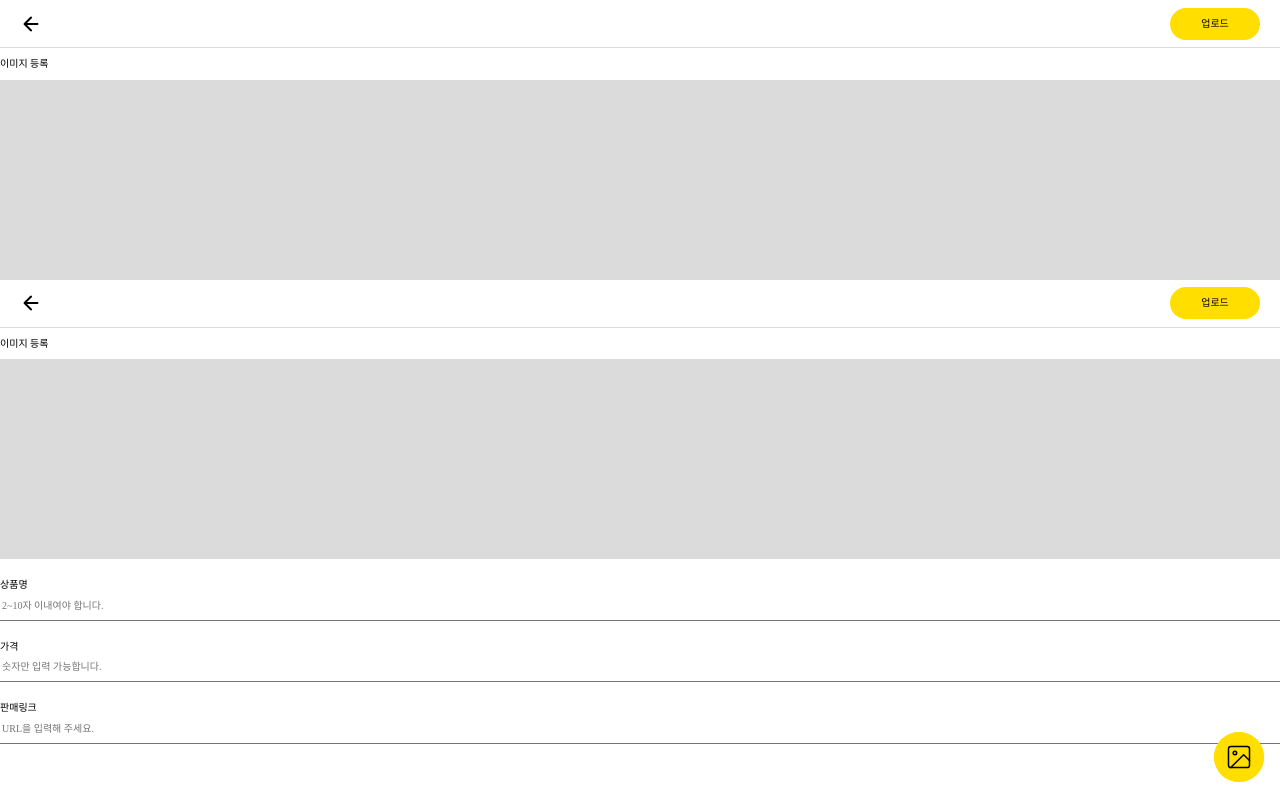
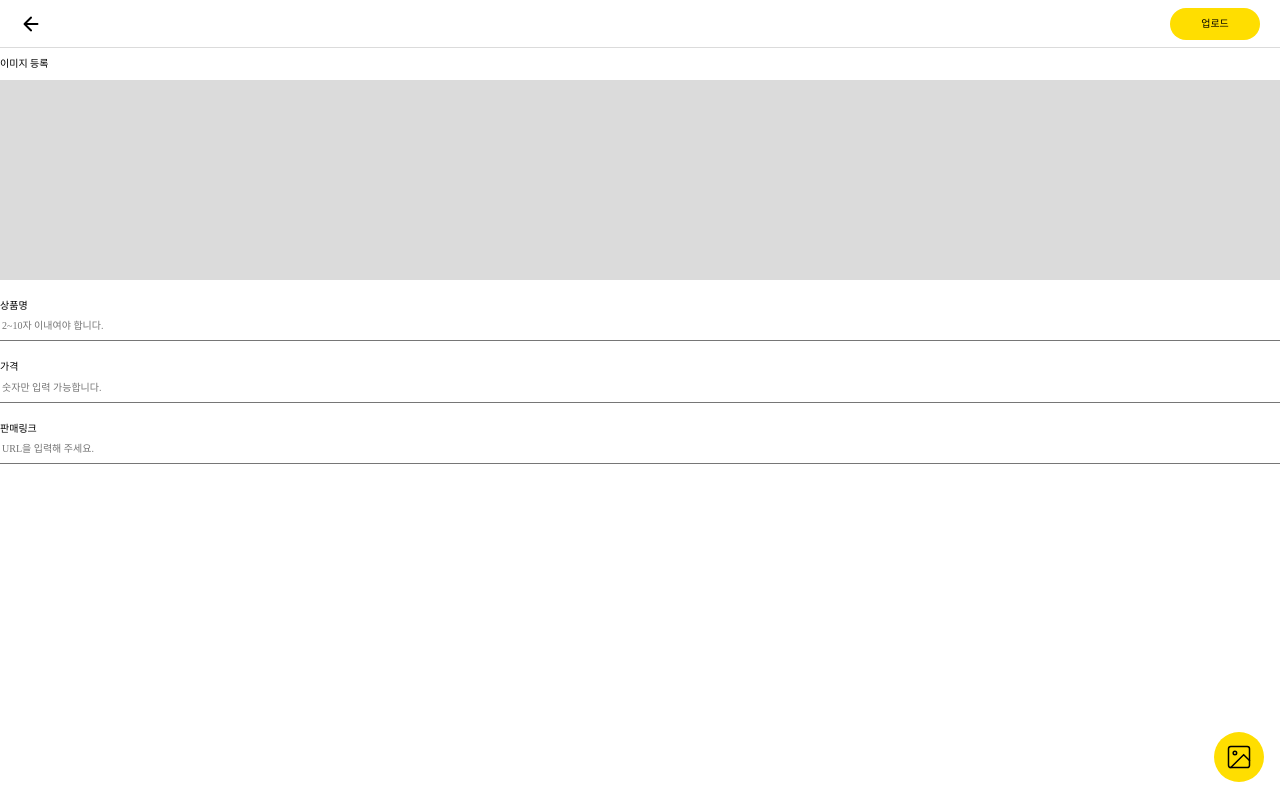
Before and after one commit to FRONTENDSCHOOL5/final-11-NigoNego, a React (Create React App) app: page /product in a window 1280 px wide. Built offline with nearby package versions, Linux system fonts and the light colour scheme.

Commit message:
🐛 Fix: #75 ProductPage 컴포넌트 구조 변경

```diff
--- a/src/pages/PostPage/PostUpload/PostUpload.jsx
+++ b/src/pages/PostPage/PostUpload/PostUpload.jsx
@@ -27,8 +27,6 @@ export default function PostUpload() {
     }).then(result => {
       // console.log('요청성공');
       setImage(`https://api.mandarin.weniv.co.kr/${result.data.filename}`);
-      console.log(toString(image));
-      // console.log(image);
     });
   };
 
--- a/src/pages/ProductPage/ProductPage.jsx
+++ b/src/pages/ProductPage/ProductPage.jsx
@@ -1,15 +1,165 @@
 import React, { useState } from 'react';
-import AddProductImg from './AddProductImg';
-import ProductInput from './ProductInput';
+import axios from 'axios';
+import styled from 'styled-components';
+import Input from '../../components/common/Input/Input';
 import { HeaderUploadNav } from '../../components/common/Header/Header';
-import axios from 'axios';
+// import { HeaderUploadNav } from '../common/Header/Header';
+import buttonImg from '../../assets/images/upload-file.svg';
 
 export default function ProductPage() {
+  const [itemName, setItemName] = useState('');
+  const [price, setPrice] = useState('');
+  const [link, setLink] = useState('');
+
+  // const [content, setContent] = useState('');
+  const [itemImage, setItemImage] = useState('');
+
+  // user 데이터 저장
+  // const [userImage, setUserImage] = useState('');
+  // const [userContent, setUserContent] = useState('');
+
+  const handleImageUpload = e => {
+    e.preventDefault();
+
+    const file = e.target.files[0];
+    const formData = new FormData();
+    formData.append('image', file);
+    axios({
+      method: 'POST',
+      url: 'https://api.mandarin.weniv.co.kr/image/uploadfile',
+      data: formData,
+    }).then(result => {
+      console.log('요청성공');
+      console.log(result);
+      setItemImage(`https://api.mandarin.weniv.co.kr/${result.data.filename}`);
+    });
+  };
+  function handleSubmit(e) {
+    e.preventDefault();
+    const token =
+      'eyJhbGciOiJIUzI1NiIsInR5cCI6IkpXVCJ9.eyJpZCI6IjY0OGFkMDkxYjJjYjIwNTY2MzM1ZjVmMCIsImV4cCI6MTY5MjAwMjk4NiwiaWF0IjoxNjg2ODE4OTg2fQ.IXRWQpeGB-5D3U3iN4FSKNf2F92wGVA_FLw4SpqLc20';
+    // 게시글 작성 api 호출
+    try {
+      axios({
+        method: 'POST',
+        url: `https://api.mandarin.weniv.co.kr/product`,
+        headers: {
+          Authorization: `Bearer ${token}`,
+          'Content-type': 'application/json',
+        },
+
+        data: {
+          product: {
+            itemName: itemName,
+            price: Number(price), //1원 이상
+            link: link,
+            itemImage: `${itemImage}`,
+          },
+        },
+      }).then(response => {
+        console.log(response);
+        console.log('POST 요청 완료');
+      });
+    } catch (err) {
+      console.log(err);
+    }
+  }
+
   return (
-    <>
-      <HeaderUploadNav />
-      <AddProductImg />
-      <ProductInput />
-    </>
+    <ProductPageWrapp>
+      <form onSubmit={handleSubmit}>
+        <HeaderUploadNav />
+        <AddProductImgWrapp>
+          <p>이미지 등록</p>
+          <div className="img-wrapper">
+            {itemImage.length > 0 && <img src={itemImage} alt="" />}
+          </div>
+
+          <UploadButtonStyle>
+            <label htmlFor="input" />
+            <input id="input" type="file" onChange={handleImageUpload} />
+          </UploadButtonStyle>
+        </AddProductImgWrapp>
+        <div className="input-wrapper">
+          <Input
+            label="상품명"
+            placeholder="2~10자 이내여야 합니다."
+            onChange={e => {
+              setItemName(e.target.value);
+            }}
+          />
+        </div>
+        <div className="input-wrapper">
+          <Input
+            label="가격"
+            placeholder="숫자만 입력 가능합니다."
+            onChange={e => {
+              setPrice(e.target.value);
+            }}
+          />
+        </div>
+        <div className="input-wrapper">
+          <Input
+            label="판매링크"
+            placeholder="URL을 입력해 주세요."
+            onChange={e => {
+              setLink(e.target.value);
+            }}
+          />
+        </div>
+      </form>
+    </ProductPageWrapp>
   );
 }
+
+const ProductPageWrapp = styled.div`
+  .input-wrapper {
+    margin: 20px 0;
+  }
+`;
+const AddProductImgWrapp = styled.div`
+  position: relative;
+
+  img {
+    width: 100%;
+    height: 100%;
+    border-radius: 10px;
+  }
+
+  .img-wrapper {
+    height: 200px;
+    background-color: var(--basic-border-color);
+  }
+
+  button {
+    border: none;
+    padding: 0;
+    position: absolute;
+    width: 36px;
+    height: 36px;
+    bottom: 0;
+    right: 0;
+    margin: 20px;
+  }
+`;
+
+const UploadButtonStyle = styled.div`
+  position: fixed;
+  bottom: 16px;
+  right: 16px;
+  label {
+    width: 50px;
+    height: 50px;
+    display: inline-block;
+    background-image: url(${buttonImg});
+    background-size: cover;
+  }
+
+  input {
+    display: none;
+  }
+
+  input::file-selector-button {
+    display: none;
+  }
+`;
```
